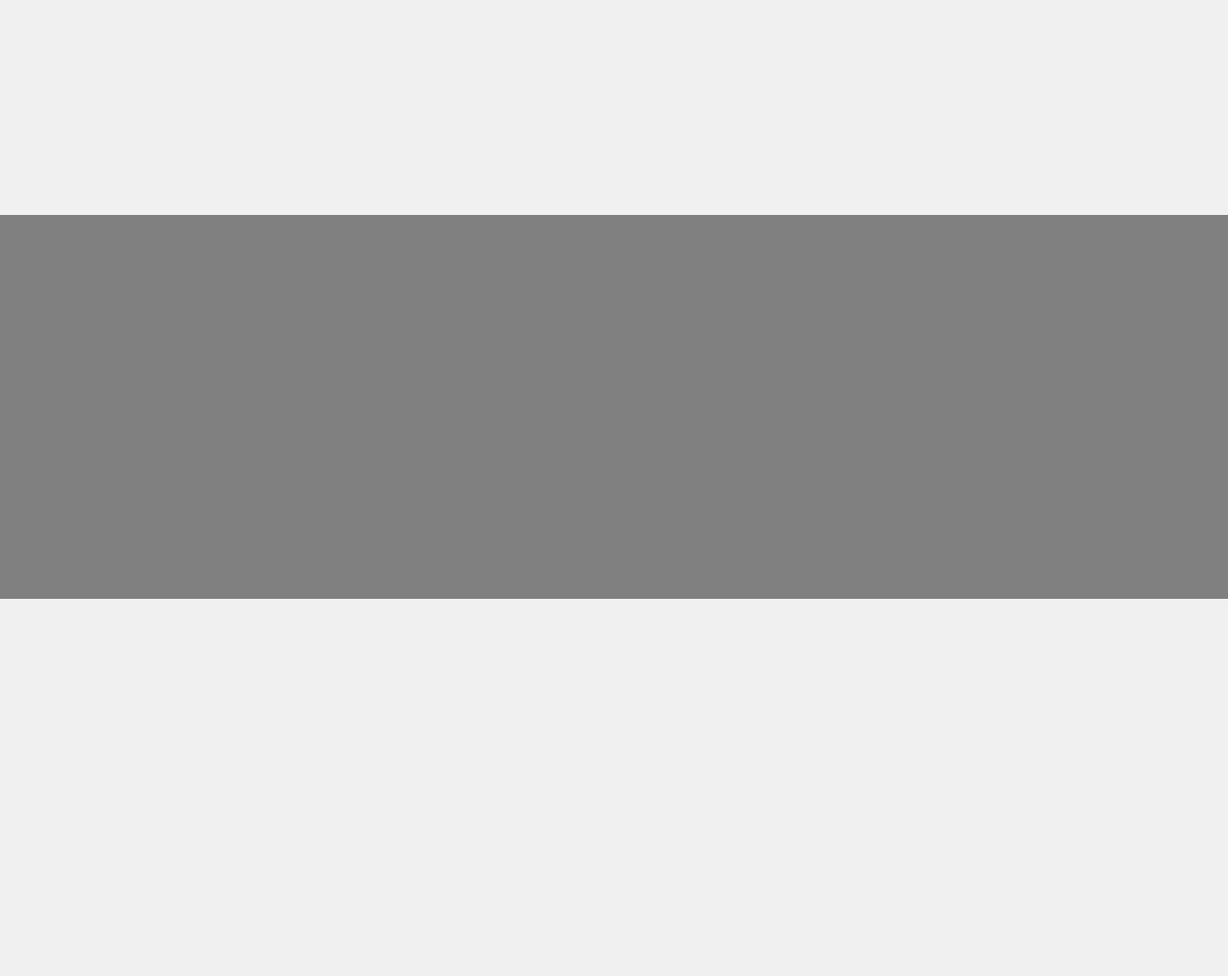
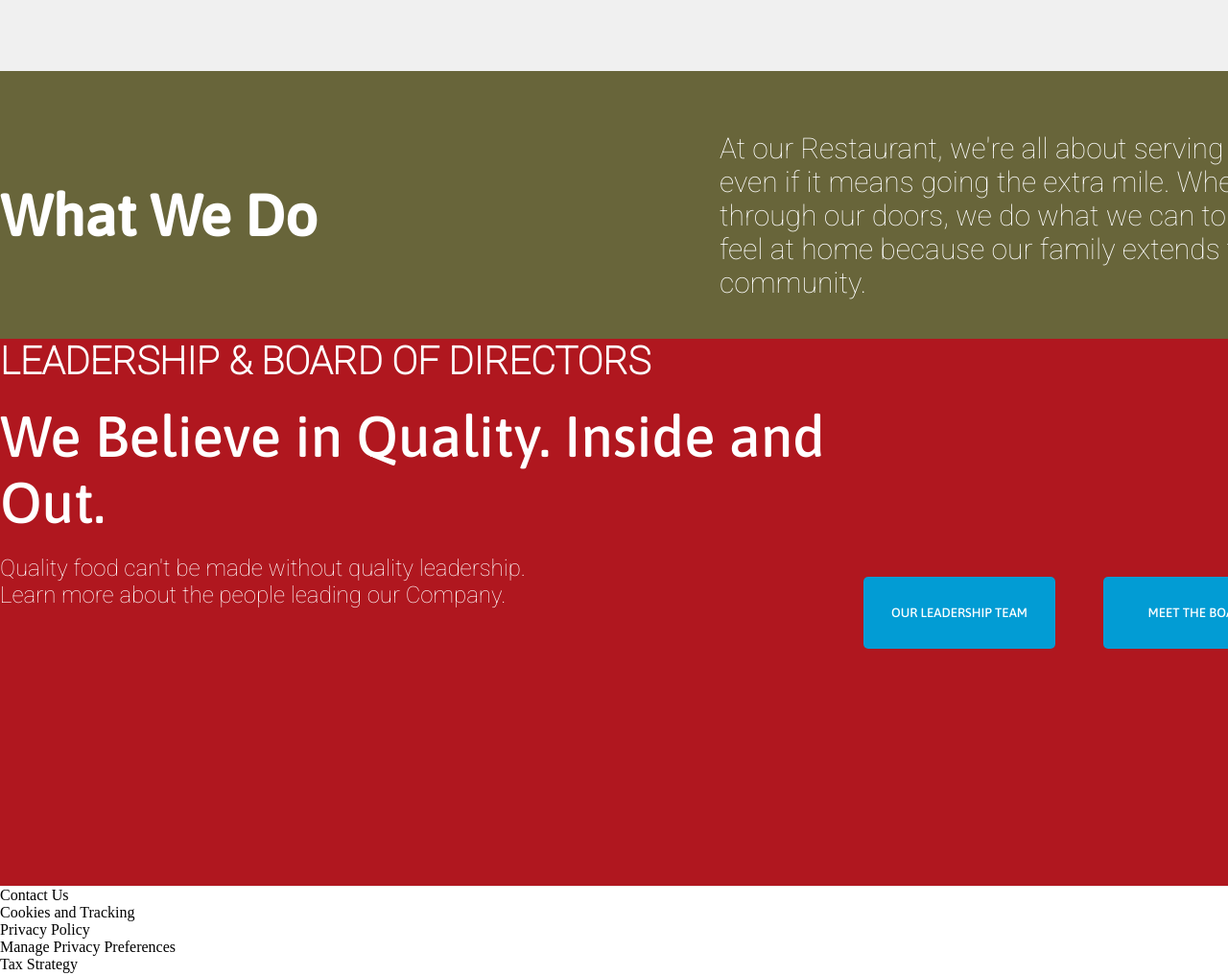
Before and after one commit to HBishop123/restaurant_page_js, a website built with webpack: page dist/index.html in a window 1280 px wide. Shown: the part 660-1677 px from the top of the page at 96% size. Built offline with nearby package versions, Linux system fonts and the light colour scheme; files whose address does not match are found by name.

Commit message:
finished html and css of second page

```diff
--- a/src/styles.css
+++ b/src/styles.css
@@ -54,7 +54,8 @@ main {
   max-width: 1500px;
   margin: auto;
   display: grid;
-  grid-template-rows: 750px 400px 500px;
+  grid-template-rows: 750px 300px 400px;
+  overflow: hidden;
 }
 
 .main-image-container {
@@ -74,7 +75,8 @@ h1 {
   color: white;
   font-size: 60px;
   padding-left: 750px;
-  font-family: "asap" sans-serif;
+  width: 1500px;
+  font-family: "Asap", sans-serif;
   position: absolute;
   font-weight: bold;
 }
@@ -82,6 +84,81 @@ h1 {
 .what-we-do-container {
   grid-row: 2/3;
   width: 1500px;
-  height: 400px;
-  background-color: grey;
+  height: 300px;
+  background-color: #68653a;
+  transform: translateY(-50%);
+  display: flex;
+  justify-content: space-between;
 }
+
+h2 {
+  font-size: 60px;
+  color: white;
+  font-family: "Asap", sans-serif;
+  align-self: center;
+  padding-left: 200px;
+}
+
+.text {
+  align-self: center;
+  width: 750px;
+  padding-right: 200px;
+  font-size: 30px;
+  color: white;
+  font-family: "Roboto", sans-serif;
+}
+
+.meet-the-board-container {
+  height: 570px;
+  background-color: #b0171f;
+  transform: translateY(-30%);
+  display: flex;
+  flex-direction: row;
+}
+
+.left-side {
+  display: flex;
+  flex-direction: column;
+  gap: 20px;
+}
+
+#leadership {
+  font-size: 40px;
+  color: white;
+  font-family: "Roboto", sans-serif;
+  font-weight: bold;
+  padding-top: 100px;
+  padding-left: 200px;
+}
+
+#quality-sentence {
+  font-size: 60px;
+  color: white;
+  font-family: "Asap", sans-serif;
+  width: 900px;
+  padding-left: 200px;
+}
+
+.text-smaller {
+  font-family: "Roboto", sans-serif;
+  color: white;
+  width: 600px;
+  padding-left: 200px;
+  font-size: 24px;
+}
+
+.right-side {
+  display: flex;
+  align-items: center;
+  gap: 50px;
+}
+
+button {
+  width: 200px;
+  height: 75px;
+  border-radius: 5px;
+  border: none;
+  background-color: #029cd4;
+  color: white;
+  font-family: "Asap", sans-serif;
+}
```
Also changed, not shown: dist/images/wood.jpeg (added), dist/index.html.
